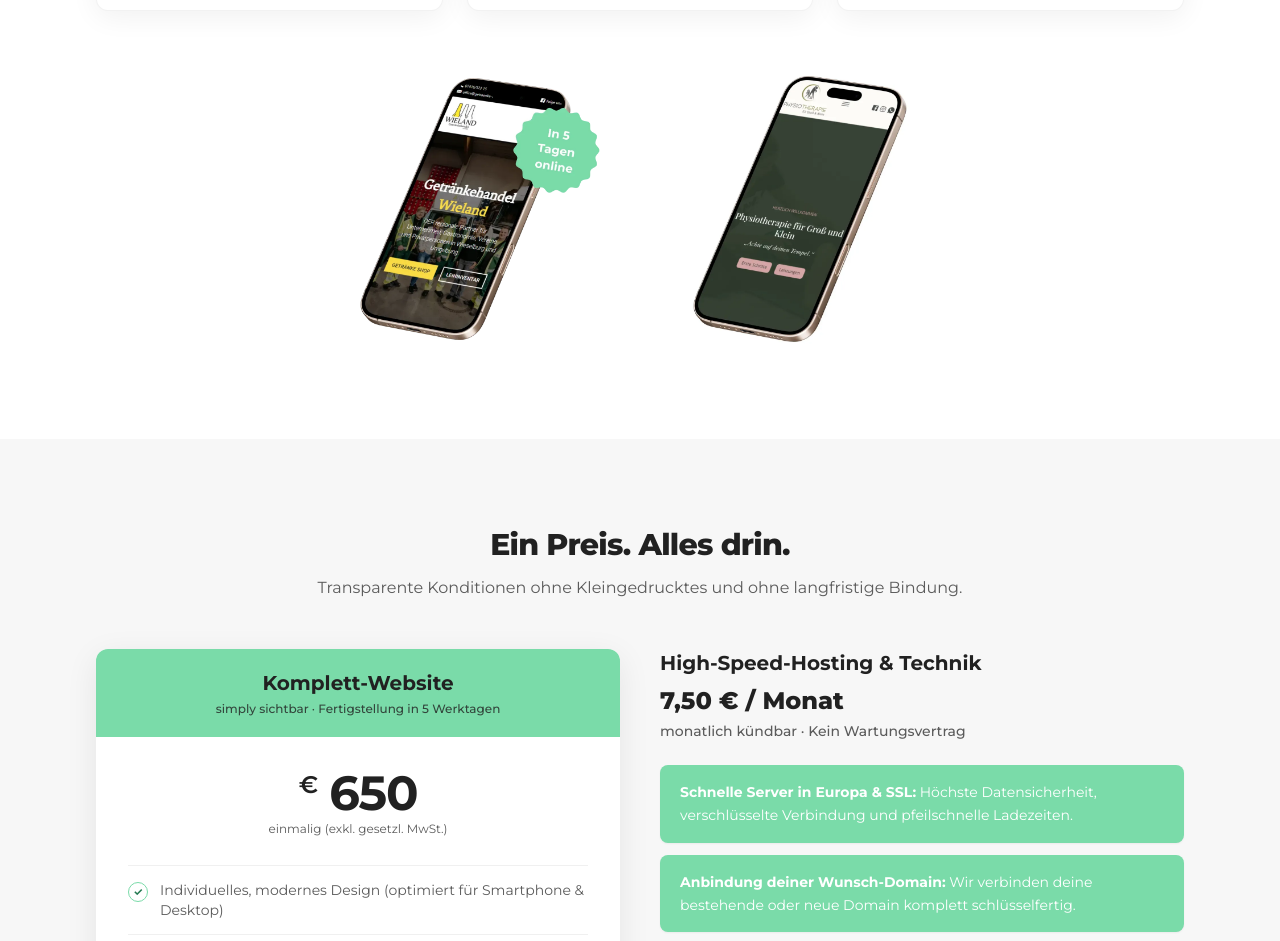
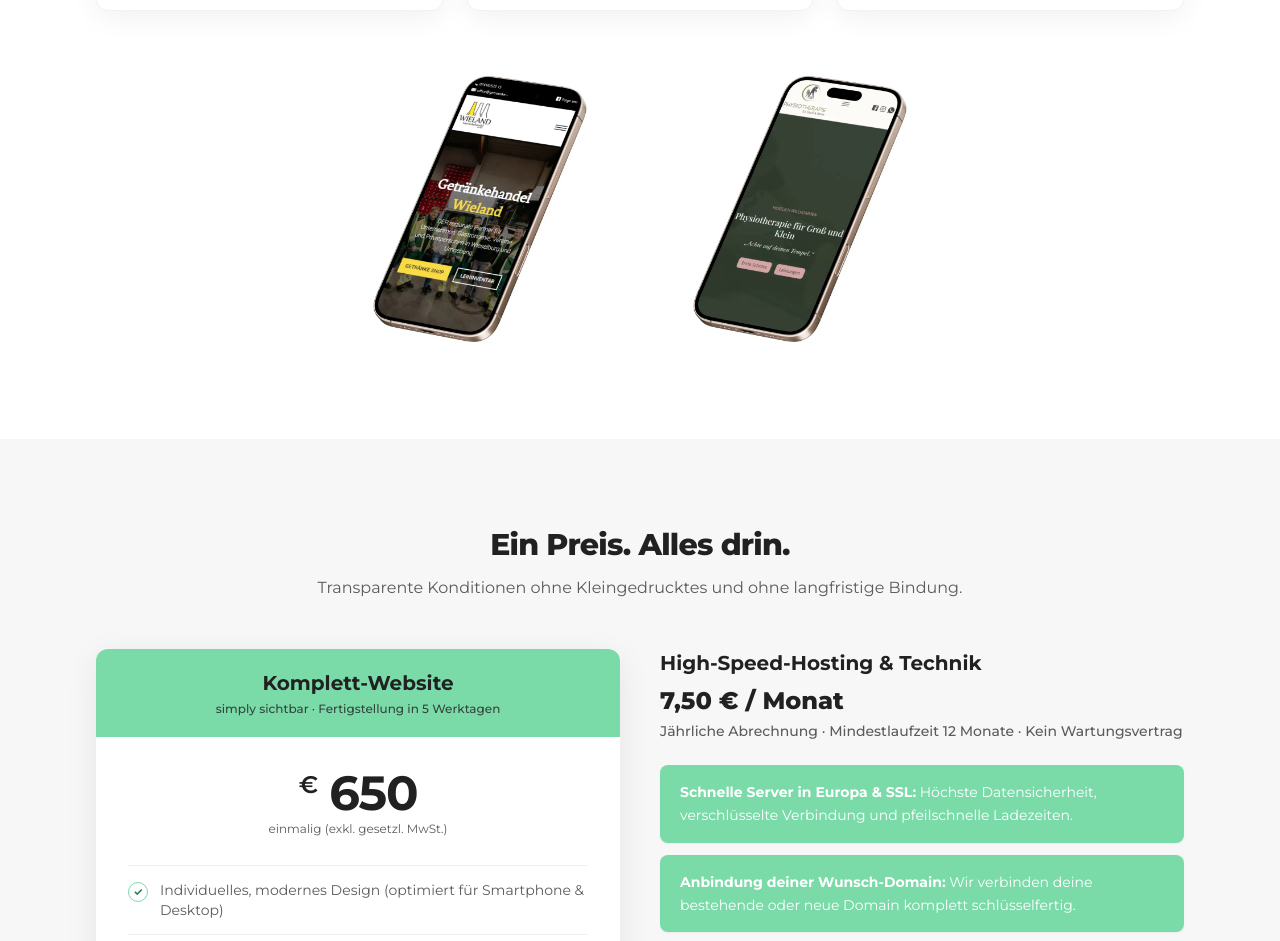
Before and after one commit to magnoliamediakg/simplysichtbar, an Astro site: page / in a window 1280 px wide. Shown: the part 1627-2568 px from the top of the page. Built offline with nearby package versions, Linux system fonts and the light colour scheme; Astro itself is replaced by a stand-in of ours.

Commit message:
Use new Getränke Wieland mockup left and update hosting terms to annual / 12-month minimum

```diff
--- a/public/llms.txt
+++ b/public/llms.txt
@@ -17,7 +17,7 @@
   - DSGVO-konforme Umsetzung ohne unnötige Cookie-Banner
   - Fertigstellung in 5 Werktagen nach Materialeingang
   - 100 % Eigentum an Design, Texten und Quellcode
-- **High-Speed-Hosting & Technik:** **7,50 € / Monat** (monatlich kündbar, kein Wartungsvertrag)
+- **High-Speed-Hosting & Technik:** **7,50 € / Monat** (jährliche Abrechnung, Mindestlaufzeit 12 Monate, kein Wartungsvertrag)
   - Schnelle Server in Europa inkl. SSL-Zertifikat
   - Anbindung der eigenen Wunsch-Domain
   - 99,9 % Erreichbarkeit ohne Plugin-Updates oder Datenbank-Sicherheitslücken
--- a/src/layouts/Layout.astro
+++ b/src/layouts/Layout.astro
@@ -61,7 +61,7 @@ const professionalServiceSchema = {
       '@type': 'Offer',
       name: 'High-Speed-Hosting & Technik',
       description:
-        'Schnelle Server in Europa inkl. SSL-Sicherheitszertifikat, Domain-Anbindung und 99,9 % Erreichbarkeit. Monatlich kündbar, kein Wartungsvertrag.',
+        'Schnelle Server in Europa inkl. SSL-Sicherheitszertifikat, Domain-Anbindung und 99,9 % Erreichbarkeit. Jährliche Abrechnung, Mindestlaufzeit 12 Monate, kein Wartungsvertrag.',
       price: '7.50',
       priceCurrency: 'EUR',
       priceSpecification: {
--- a/src/pages/index.astro
+++ b/src/pages/index.astro
@@ -208,7 +208,7 @@ const hostingPoints = [
       <!-- Beide Referenz-Mockups groß & präsent darunter (ohne CSS-Schatten) -->
       <div class="mt-14 flex flex-wrap items-center justify-center gap-10 sm:gap-16">
         <img
-          src="/images/mockup-getraenke-wieland.webp"
+          src="/images/getraenke-wieland.webp"
           alt="Referenz-Website Getränke Wieland auf dem Smartphone"
           width="280"
           height="373"
@@ -312,7 +312,7 @@ const hostingPoints = [
             7,50 € / Monat
           </p>
           <p class="mt-1 text-sm font-medium text-grey">
-            monatlich kündbar · Kein Wartungsvertrag
+            Jährliche Abrechnung · Mindestlaufzeit 12 Monate · Kein Wartungsvertrag
           </p>
 
           <!-- Original gestapelte Mint-Balken -->
```
Also changed, not shown: public/images/getraenke-wieland.webp (added).
